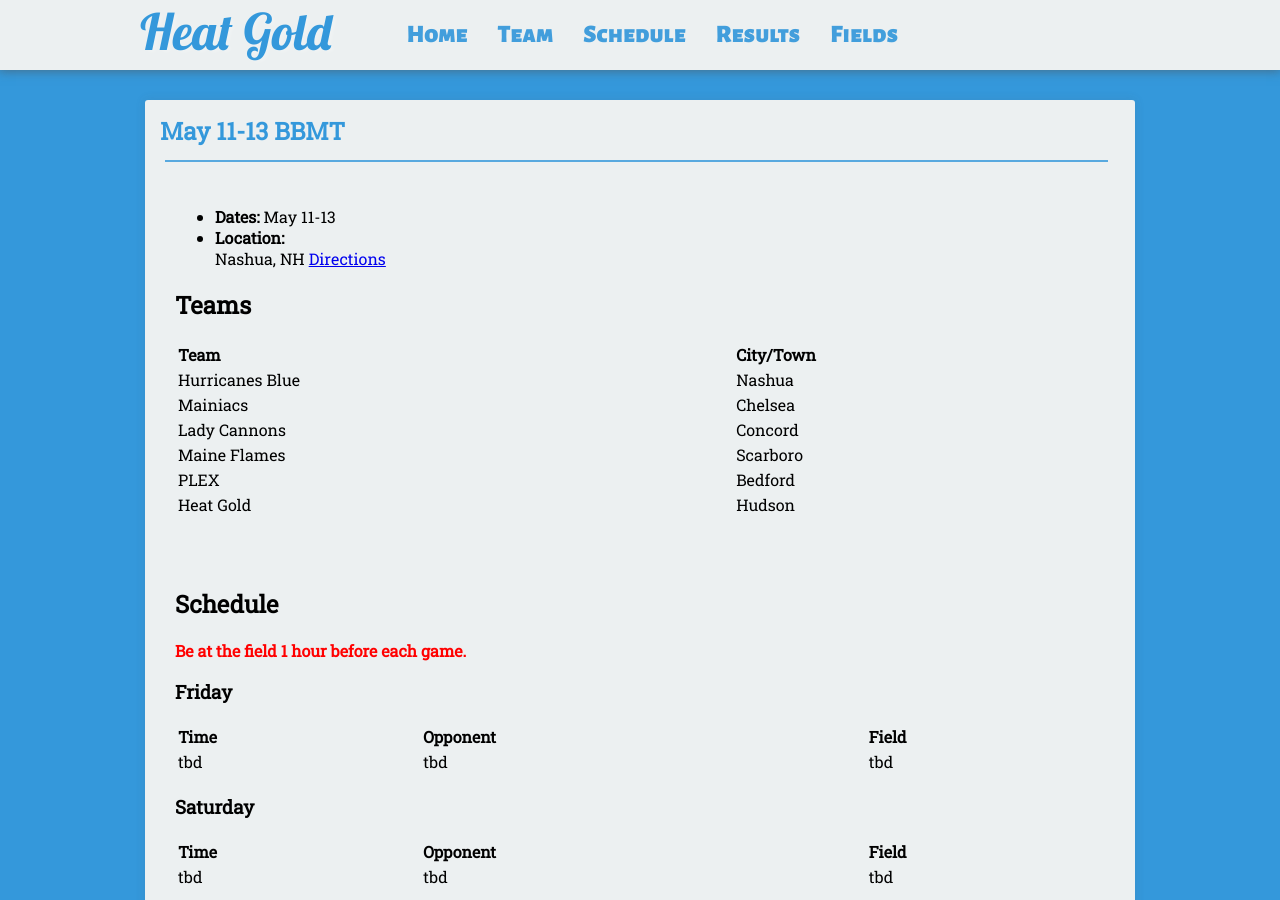
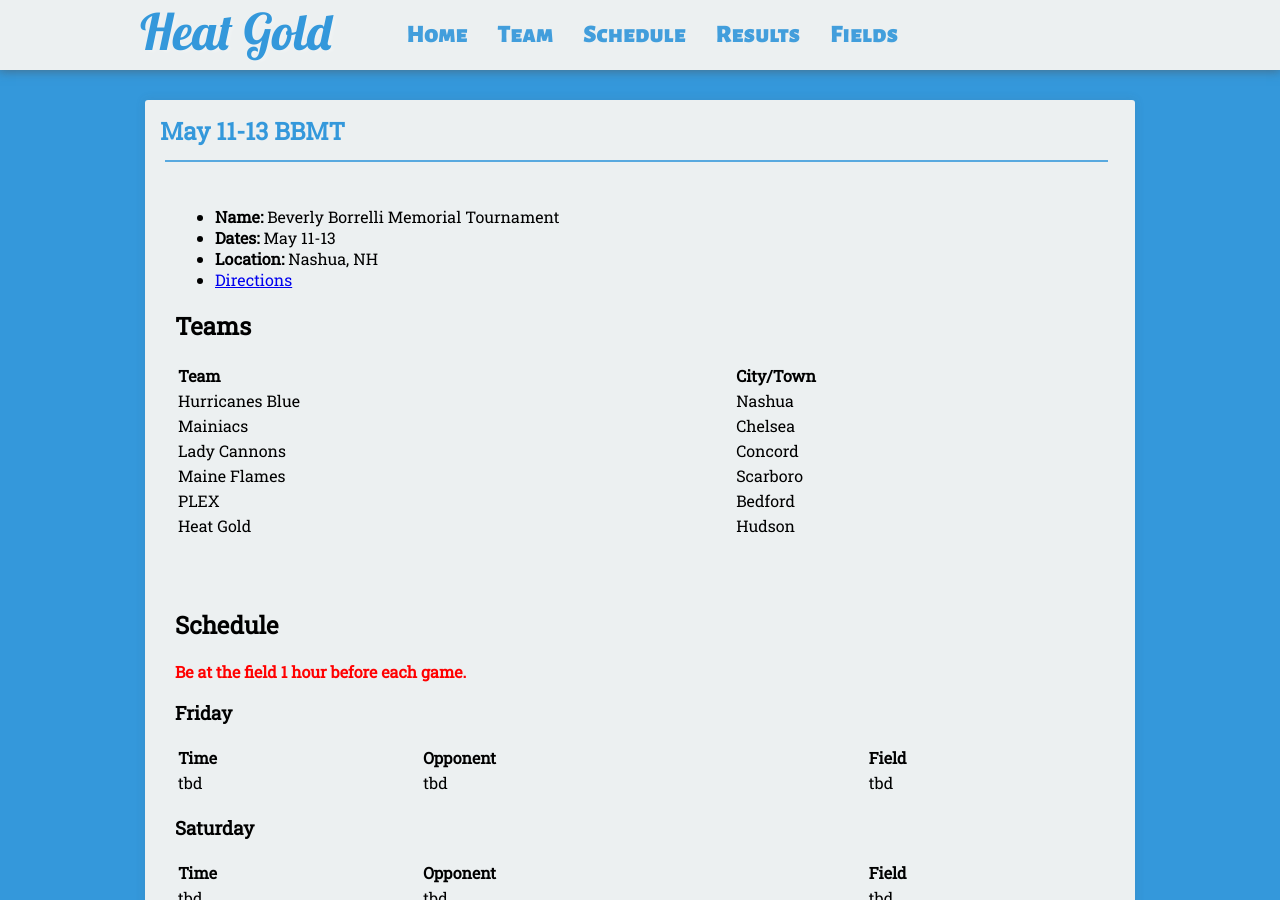
Before and after one commit to seanmerrow/ecf, a Jekyll site: the page built from _posts/2018-08-20-May-11-BBMT.md, in a window 1280 px wide and 900 px high. Built offline with Jekyll 4.4.1, drawn with Linux system fonts in a browser that asks for light colours; nearby versions of some CDN libraries.

Commit message:
Update 2018-08-20-May-11-BBMT.md

```diff
--- a/_posts/2018-08-20-May-11-BBMT.md
+++ b/_posts/2018-08-20-May-11-BBMT.md
@@ -8,10 +8,10 @@ tag:
 category:
 - tournament
 ---
+* **Name:** Beverly Borrelli Memorial Tournament
 * **Dates:** May 11-13
-* **Location:**
-Nashua, NH
-[Directions](https://seanmerrow.github.io/heatgold/fields/tbd)
+* **Location:**  Nashua, NH
+* [Directions](https://seanmerrow.github.io/heatgold/fields/tbd)
 
 ## Teams
 
```
